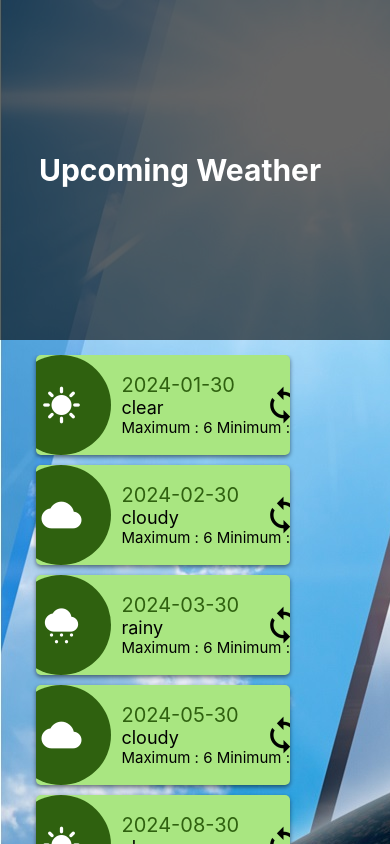
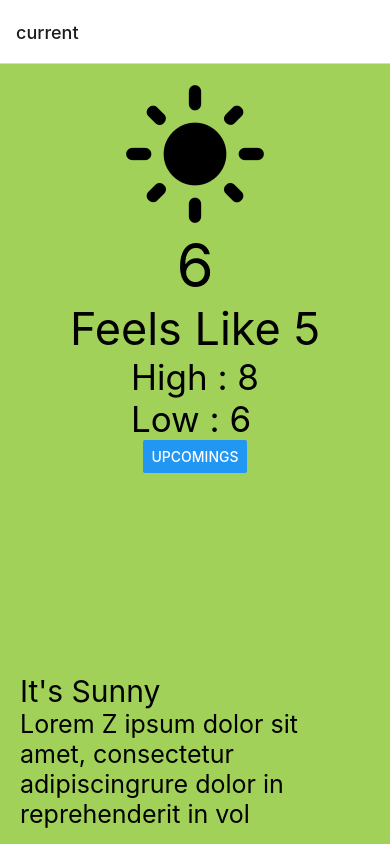
Before and after one commit to chamalkaMarasinghe/react-native-tutorial, a React Native app: screen /current in a window 390 px wide. Built offline with nearby package versions, Linux system fonts and the light colour scheme.

Commit message:
react native navigation - stack navigation

```diff
--- a/App.js
+++ b/App.js
@@ -1,17 +1,20 @@
 import React from "react";
-import {
-    View,
-    StyleSheet
-} from "react-native";
+import { StyleSheet } from "react-native";
+import { NavigationContainer } from "@react-navigation/native";
+import { createNativeStackNavigator } from "@react-navigation/native-stack";
 import CurrentWeather from "./src/scenes/currentWeather/currentWeather";
 import UpcomingWeather from "./src/scenes/upcomingWeather/upcomingWeather";
 
+const Stack = createNativeStackNavigator();
+
 const App = () => {
     return (
-        <View style={styles.container}>
-            <UpcomingWeather />
-            {/* <CurrentWeather /> */}
-        </View>
+        <NavigationContainer>
+            <Stack.Navigator>
+                <Stack.Screen name="current" component={CurrentWeather}/>
+                <Stack.Screen name="upcoming" component={UpcomingWeather}/>
+            </Stack.Navigator>
+        </NavigationContainer>
     );
 }
 
--- a/package.json
+++ b/package.json
@@ -10,8 +10,12 @@
     "test": "jest"
   },
   "dependencies": {
+    "@react-navigation/native": "^6.1.9",
+    "@react-navigation/native-stack": "^6.9.17",
     "react": "18.2.0",
     "react-native": "0.73.2",
+    "react-native-safe-area-context": "^4.8.2",
+    "react-native-screens": "^3.29.0",
     "react-native-vector-icons": "^10.0.3"
   },
   "devDependencies": {
--- a/src/scenes/currentWeather/currentWeather.js
+++ b/src/scenes/currentWeather/currentWeather.js
@@ -3,11 +3,12 @@ import {
     SafeAreaView,
     View,
     Text,
-    StyleSheet
+    StyleSheet,
+    Button
 } from "react-native";
 import Icon from 'react-native-vector-icons/MaterialIcons';
 
-const CurrentWeather = () => {
+const CurrentWeather = ({navigation}) => {
     return (
         <SafeAreaView style={styles.safeAreaStyling}>
             <View style={styles.wrapper}>
@@ -19,6 +20,7 @@ const CurrentWeather = () => {
                         <Text style={styles.highlow}>High : 8</Text>
                         <Text style={styles.highlow}>Low : 6</Text>
                     </View>
+                    <Button title="upcomings" onPress={() => {navigation.navigate('upcoming')}}/>
                 </View>
                 <View style={styles.bodyWrapper}>
                     <Text style={styles.condition}>It's Sunny</Text>
```
Also changed, not shown: 2 other files (tests, documents, lock files or other folders).
